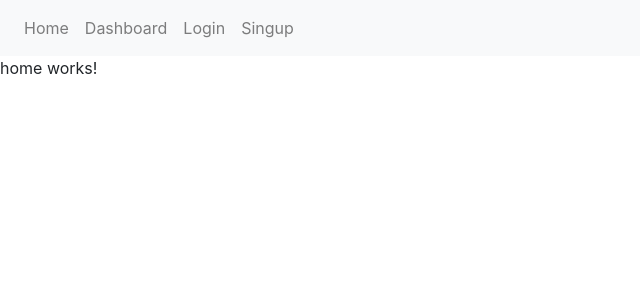
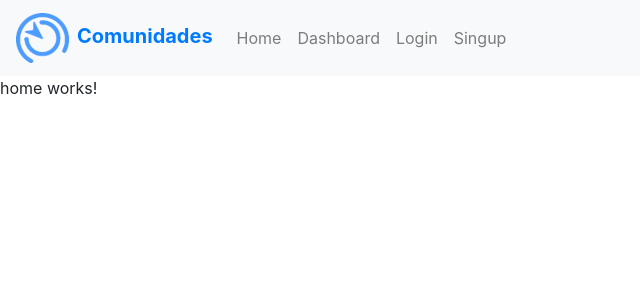
Before and after one commit to mosquerapaul/frontend-comunidades, an Angular app: page /home in a window 1280 px wide. Shown: the top 300 px of the page, without its empty margins (0-640 px from the left). Built offline with nearby package versions, Linux system fonts and the light colour scheme.

Commit message:
Header logo y collapse Main scroll

```diff
--- a/src/app/app.component.html
+++ b/src/app/app.component.html
@@ -1,6 +1,6 @@
 <div class="d-flex flex-column vh-100">
   <app-header></app-header>
-  <main class="content flex-fill flex-grow-1 ">
+  <main class="content flex-fill flex-grow-1 overflow-scroll">
     <router-outlet></router-outlet>
   </main>
 </div>
--- a/src/app/shared/header/header.component.html
+++ b/src/app/shared/header/header.component.html
@@ -1,7 +1,14 @@
 <nav class="navbar navbar-expand-sm navbar-light bg-light">
-  <div class="collapse navbar-collapse">
+  <a class="navbar-brand" href="#"><img src="/assets/logo-comunidades-azul-sm.png" alt="Logo Comunidades"> <span class="text-primary font-weight-bold ml-2">Comunidades</span></a>
+  <button class="navbar-toggler" type="button" data-toggle="collapse" data-target="#collapse-menu" aria-controls="collapse-menu"
+    aria-expanded="false" aria-label="Toggle navigation">
+    <span class="navbar-toggler-icon"></span>
+  </button>
+
+  <div class="collapse navbar-collapse" id="collapse-menu">
     <ul class="navbar-nav me-auto mb-2 mb-lg-0" >
       <li class="nav-item" *ngFor="let menu of navList"><a class="nav-link" href="/{{menu}}">{{menu | titlecase}}</a></li>
     </ul>
   </div>
+
 </nav>
```
Also changed, not shown: src/assets/logo-comunidades-azul-sm.png (added).
